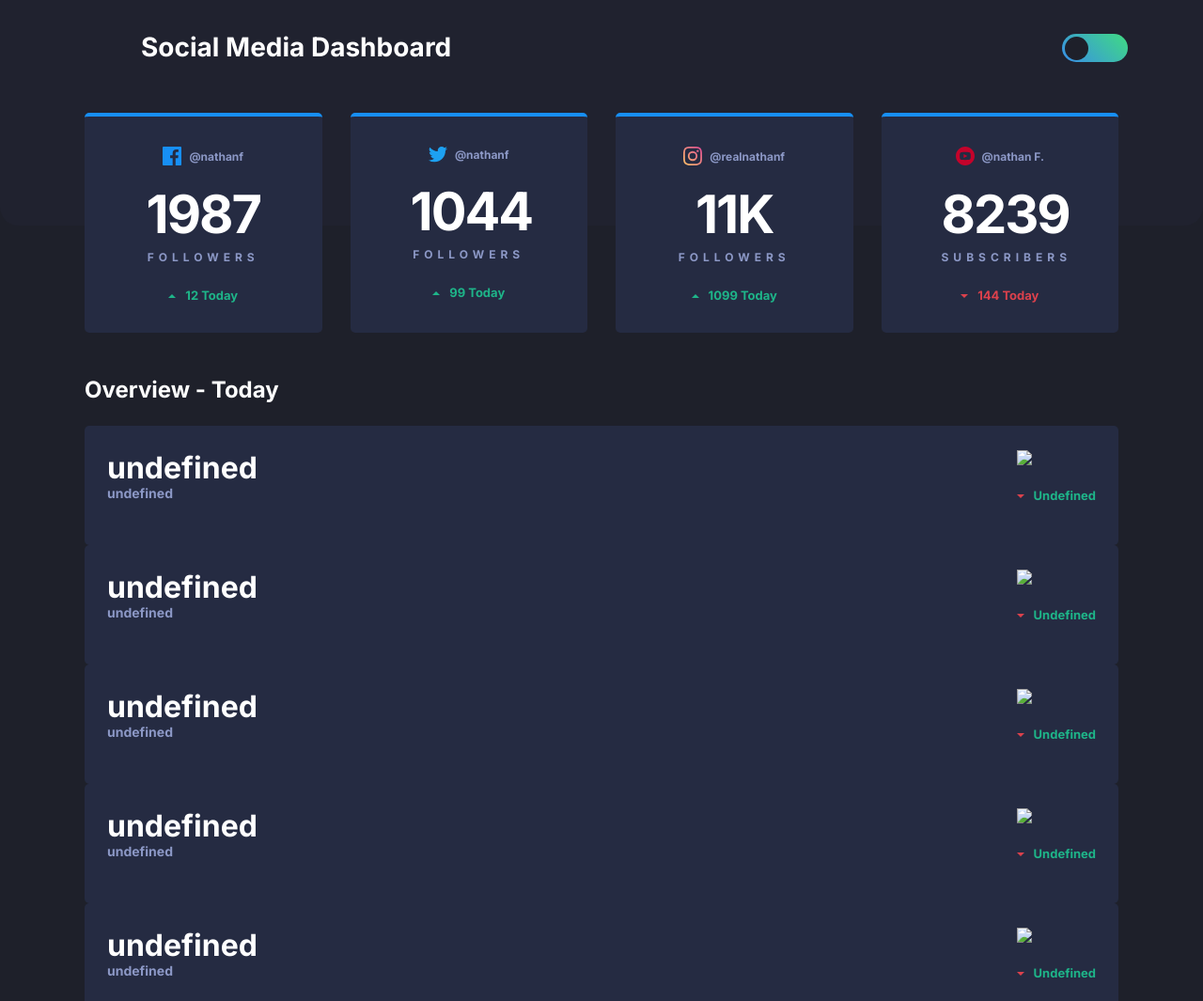
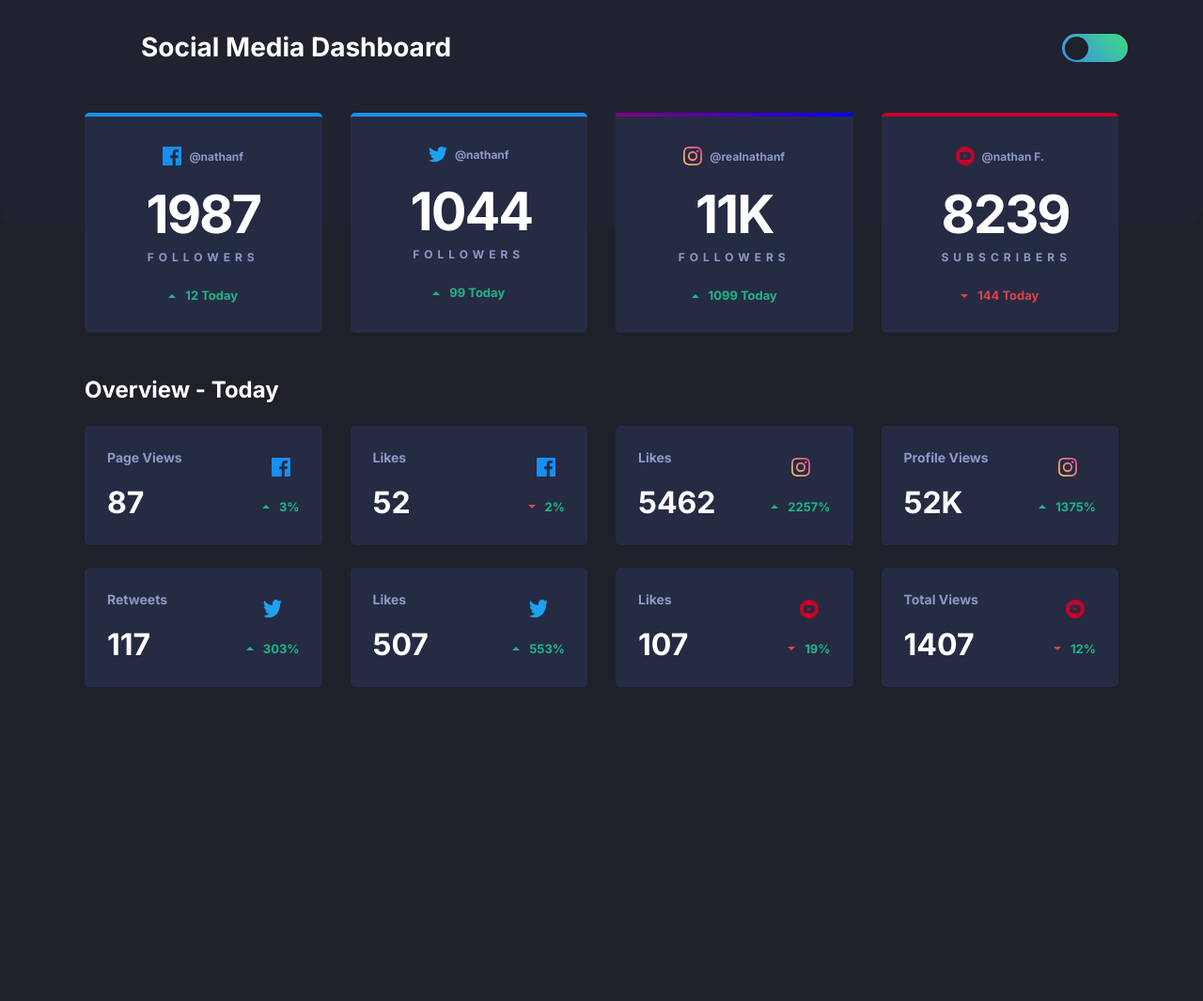
Before and after one commit to GultajAman/Social-media-dashboard, a website: page index.html in a window 1280 px wide. Shown: the top 1065 px of the page at 94% size. After the commit the page ends 871 px from the top, so only its background shows below. Drawn offline with nearby package versions, Linux system fonts and the light colour scheme; files that its build step writes are made by us from their sources.

Commit message:
finish project

```diff
--- a/app.js
+++ b/app.js
@@ -7,6 +7,7 @@ const firstData = [
     followerCount: "1987",
     todayStats: 12,
     increase: true,
+    border: "blue",
   },
   {
     socialMedia: "twitter",
@@ -14,6 +15,7 @@ const firstData = [
     followerCount: "1044",
     todayStats: 99,
     increase: true,
+    border: "blue",
   },
   {
     socialMedia: "instagram",
@@ -21,6 +23,7 @@ const firstData = [
     followerCount: "11K",
     todayStats: 1099,
     increase: true,
+    border: "linear",
   },
   {
     socialMedia: "youtube",
@@ -28,47 +31,70 @@ const firstData = [
     followerCount: "8239",
     todayStats: 144,
     increase: false,
+    border: "red",
   },
 ];
 
 firstData.forEach(data => {
-  const cardSingle = document.createElement('div');
-  cardSingle.classList.add('card__single', 'card__single--blue');
+  const socialMediaContainer = `
+            <div class="card__single card__single--${data.border}">
+                <div class="card__account">
+                    <img src="images/icon-${data.socialMedia}.svg">
+                    <span>${data.accountName}</span>
+                </div>
+                <div class="card__follower">
+                    <span class="card__follower-count">${data.followerCount}</span>
+                    <span class="card__follower-text">${data.socialMedia === 'youtube' ? 'SUBSCRIBERS' : 'FOLLOWERS'}</span>
+                </div>
+                <div class="${data.increase ? 'card__date' : 'card__date card__date--red'}">
+                    <img src="images/${data.increase ? 'arrow' : 'arrow2'}.png">
+                    <p>
+                        ${data.todayStats} today
+                    </p>
+                </div>`
 
-  const accountDiv = document.createElement('div');
-  accountDiv.classList.add('card__account');
-  const accountImg = document.createElement('img');
-  accountImg.src = `images/icon-${data.socialMedia}.svg`
-  const accountSpan = document.createElement('span');
-  accountSpan.textContent = `${data.accountName}`;
-  accountDiv.append(accountImg, accountSpan)
+  socialMediaStatsContainer.insertAdjacentHTML('beforeend', socialMediaContainer)
+})
 
-  const followerDiv = document.createElement('div');
-  followerDiv.classList.add('card__follower');
-  const countSpan = document.createElement('span');
-  countSpan.textContent = `${data.followerCount}`;
-  countSpan.classList.add('card__follower-count');
-  const textSpan = document.createElement('span');
-  textSpan.textContent = `${data.socialMedia === 'youtube' ? 'SUBSCRIBERS' : 'FOLLOWERS'}`;
-  textSpan.classList.add('card__follower-text');
-  followerDiv.append(countSpan, textSpan);
+// firstData.forEach(data => {
+//   const cardSingle = document.createElement('div');
+//   cardSingle.classList.add('card__single', 'card__single--blue');
+
+//   const accountDiv = document.createElement('div');
+//   accountDiv.classList.add('card__account');
+//   const accountImg = document.createElement('img');
+/////name.setArttibute('class', 'classname give')
+//   accountImg.src = `images/icon-${data.socialMedia}.svg`
+//   const accountSpan = document.createElement('span');
+//   accountSpan.textContent = `${data.accountName}`;
+//   accountDiv.append(accountImg, accountSpan)
+
+//   const followerDiv = document.createElement('div');
+//   followerDiv.classList.add('card__follower');
+//   const countSpan = document.createElement('span');
+//   countSpan.textContent = `${data.followerCount}`;
+//   countSpan.classList.add('card__follower-count');
+//   const textSpan = document.createElement('span');
+//   textSpan.textContent = `${data.socialMedia === 'youtube' ? 'SUBSCRIBERS' : 'FOLLOWERS'}`;
+//   textSpan.classList.add('card__follower-text');
+//   followerDiv.append(countSpan, textSpan);
 
 
-  const dateDiv = document.createElement('div');
-  dateDiv.classList.add('card__date');
-  dateDiv.setAttribute('class', `${data.increase ? 'card__date' : 'card__date card__date--red'}`);
-  const dateImg = document.createElement('img');
-  dateImg.src = `images/${data.increase ? 'arrow' : 'arrow2'}.png`
-  const dateParag = document.createElement('p');
-  dateParag.textContent = `${data.todayStats} Today`;
-  dateDiv.append(dateImg, dateParag);
+//   const dateDiv = document.createElement('div');
+//   dateDiv.classList.add('card__date');
+//   dateDiv.setAttribute('class', `${data.increase ? 'card__date' : 'card__date card__date--red'}`);
+//   const dateImg = document.createElement('img');
+//   dateImg.src = `images/${data.increase ? 'arrow' : 'arrow2'}.png`
+//   const dateParag = document.createElement('p');
+//   dateParag.textContent = `${data.todayStats} Today`;
+//   dateDiv.append(dateImg, dateParag);
 
-  cardSingle.append(accountDiv, followerDiv, dateDiv);
-  socialMediaStatsContainer.append(cardSingle);
-  console.log(socialMediaStatsContainer);
-});
+//   cardSingle.append(accountDiv, followerDiv, dateDiv);
+//   socialMediaStatsContainer.append(cardSingle);
+//   console.log(socialMediaStatsContainer);
+// });
 
-const overviewOfTodayContainer = document.querySelector('.card2');
+const overviewOfTodayContainer = document.querySelectorAll('.card')[1];
 
 const overviewDatas = [
   {
@@ -130,40 +156,62 @@ const overviewDatas = [
 ];
 
 overviewDatas.forEach(overviewData => {
-  // container for all
-  const cardOverview = document.createElement('div');
-  cardOverview.classList.add('card__overview');
+  const overviewOfTodayDatas = `
+            <div class="card__overview">
+                <div class="card__view">
+                    <p class="card__view-text">${overviewData.type}</p>
+                    <p class="card__view-count">${overviewData.dailyStats}</p>
+                </div>
+                <div class="card__social-media">
+                    <img class="card__social-media--img" src="images/icon-${overviewData.socialMedia}.svg">
+                    <div class="card__date">
+                        <img src="images/${overviewData.increase ? 'arrow' : 'arrow2'}.png">
+                        <p>${overviewData.todayStats}</p>
+                    </div>
+                </div>
+            </div>`
+
+  overviewOfTodayContainer.insertAdjacentHTML('beforeend', overviewOfTodayDatas)
+})
+
+// overviewDatas.forEach(overviewData => {
+//   // container for all
+//   const cardOverview = document.createElement('div');
+//   cardOverview.classList.add('card__overview');
 
 
-  // first container
-  const cardView = document.createElement('div');
-  cardView.classList.add('card__view');
-  const cardViewText = document.createElement('p');
-  cardViewText.classList.add('card__view-text');
-  cardViewText.textContent = `${overviewDatas.type}`
-  // console.log(cardViewText);
-  const cardViewCount = document.createElement('p');
-  cardViewCount.classList.add('card__view-count');
-  cardViewCount.textContent = `${overviewDatas.dailyStats}`
-  cardView.append(cardViewCount, cardViewText);
-  // console.log(cardView);
+//   // first container
+//   const cardView = document.createElement('div');
+//   cardView.classList.add('card__view');
+//   const cardViewText = document.createElement('p');
+//   cardViewText.classList.add('card__view-text');
+//   cardViewText.textContent = `${overviewDatas.type}`
+//   // console.log(cardViewText);
+//   const cardViewCount = document.createElement('p');
+//   cardViewCount.classList.add('card__view-count');
+//   cardViewCount.textContent = `${overviewDatas.dailyStats}`
+//   cardView.append(cardViewCount, cardViewText);
+//   // console.log(cardView);
 
-  // second container
-  const cardSocialMedia = document.createElement('div');
-  cardSocialMedia.classList.add('card__social-media');
-  const cardImg = document.createElement('img');
-  cardImg.src = `images/icon-${overviewDatas.socialMedia}.svg`
-  const cardDate = document.createElement('div');
-  cardDate.classList.add('card__date');
-  const cardDateImg = document.createElement('img');
-  cardDateImg.src = `images/${overviewDatas.increase ? 'arrow' : 'arrow2'}.png`
-  const cardDateParag = document.createElement('p');
-  cardDateParag.textContent = `${overviewDatas.todayStats}`
-  cardDate.append(cardDateImg, cardDateParag);
-  cardSocialMedia.append(cardImg, cardDate);
-  // console.log(cardSocialMedia);
+//   // second container
+//   const cardSocialMedia = document.createElement('div');
+//   cardSocialMedia.classList.add('card__social-media');
+//   const cardImg = document.createElement('img');
+//   cardImg.src = `images/icon-${overviewDatas.socialMedia}.svg`
+//   const cardDate = document.createElement('div');
+//   cardDate.classList.add('card__date');
+//   const cardDateImg = document.createElement('img');
+//   cardDateImg.src = `images/${overviewDatas.increase ? 'arrow' : 'arrow2'}.png`
+//   const cardDateParag = document.createElement('p');
+//   cardDateParag.textContent = `${overviewDatas.todayStats}`
+//   cardDate.append(cardDateImg, cardDateParag);
+//   cardSocialMedia.append(cardImg, cardDate);
+//   // console.log(cardSocialMedia);
 
-  cardOverview.append(cardView, cardSocialMedia);
-  overviewOfTodayContainer.append(cardOverview);
-  console.log(overviewOfTodayContainer);
-})
+//   cardOverview.append(cardView, cardSocialMedia);
+//   overviewOfTodayContainer.append(cardOverview);
+//   console.log(overviewOfTodayContainer);
+// })
+
+const setTimeToday = document.querySelector('.heading-overview');
+setTimeToday.textContent = new Date().toDateStringString()
--- a/index.html
+++ b/index.html
@@ -80,7 +80,7 @@
             </div>-->
         </div>
         <h1 class="heading heading-overview">Overview - Today</h1>
-        <div class="card2">
+        <div class="card ">
          <!-- <div class="card__overview">
                 <div class="card__view">
                     <p class="card__view-text">Page Views</p>
--- a/sass/_index.scss
+++ b/sass/_index.scss
@@ -165,6 +165,12 @@
   &__social-media {
     display: flex;
     flex-direction: column;
+    justify-content: center;
+    align-items: center;
+    &--img {
+      width: 20px;
+      height: 20px;
+    }
   }
 }
 //toggle button
```
